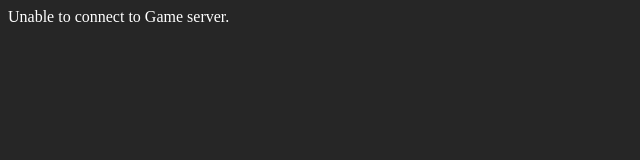
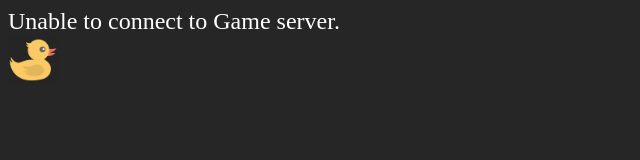
Before and after one commit to Wastack/blocky, a plain HTML site: page web/client/index.html in a window 1280 px wide. Shown: the whole page, without its empty margins (0-640 px from the left). Drawn offline with Linux system fonts and the light colour scheme.

Commit message:
Web: fancier error message when ws server down

```diff
--- a/web/client/game.js
+++ b/web/client/game.js
@@ -57,6 +57,10 @@ images_ready().then(function() {
     // Init websocket
     ws = new WebSocket("ws://127.0.0.1:8765/");
 
+    ws.onopen = function(event) {
+        canvas.style.display = "block";
+    };
+
     ws.onmessage = function (event) {
         console.log("received phase " + phase)
         var message = event.data;
@@ -72,7 +76,11 @@ images_ready().then(function() {
     };
 
     ws.onerror = function(evt) {
-        document.getElementById("message").textContent = "Unable to connect to Game server.";
+        const msgDiv = document.getElementById("message")
+        msgDiv.textContent = "Unable to connect to Game server.";
+        const image = document.getElementById('message_duck');
+        image.style.display = "block";
+
     };
 
 });
--- a/web/client/index.html
+++ b/web/client/index.html
@@ -13,14 +13,16 @@
             }
             div {
                 color: white;
+                font-size: x-large;
             }
         </style>
 
     </head>
     <body>
         <script src="game.js" defer></script>
-        <div id="message"/>
-        <canvas id="gameCanvas" style="border:1px solid #000000;">
+        <div id="message"></div>
+        <img id="message_duck" src="resources/duck.png" style="display: none;" width="50" height="50">
+        <canvas id="gameCanvas" style="border:1px solid #000000;display: none;">
             Your browser does not support the HTML canvas tag.
         </canvas>
     </body>
```
